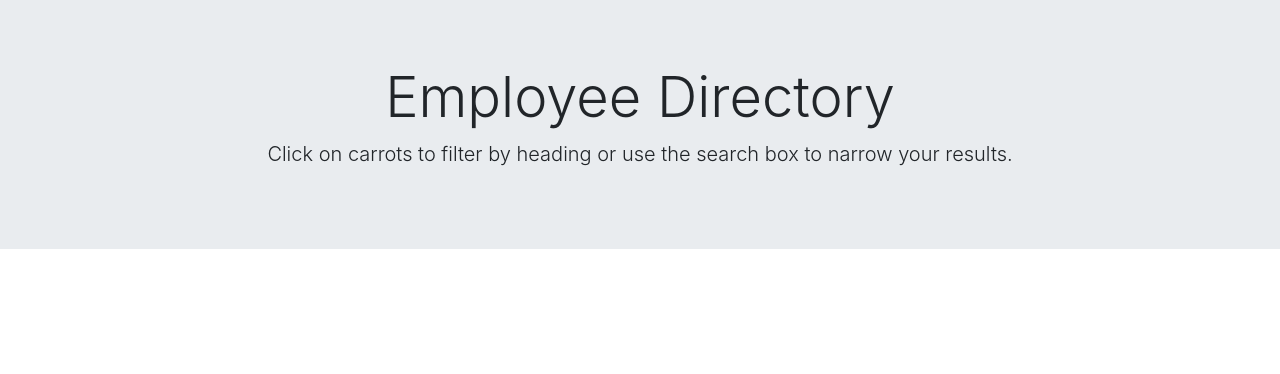
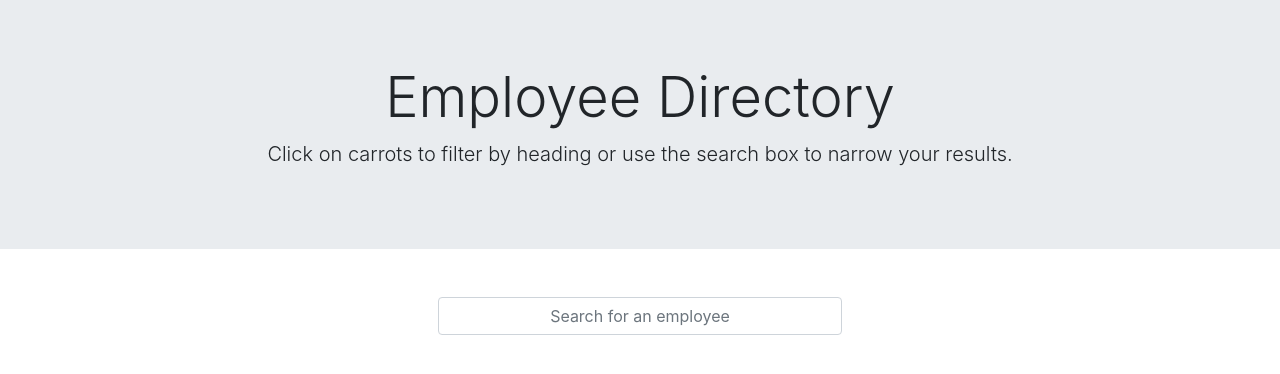
Before and after one commit to RyanKirkland86/employee-directory, a React (Create React App) app in the folder employee-directory/: page / in a window 1280 px wide. Shown: the top 374 px of the page. Built offline with nearby package versions, Linux system fonts and the light colour scheme.

Commit message:
Added a wrapper and search component

```diff
--- a/employee-directory/src/App.js
+++ b/employee-directory/src/App.js
@@ -1,20 +1,22 @@
 import React, { Component } from "react";
 import Header from "./components/Header";
+import SearchForm from "./components/SearchForm";
 import Table from "./components/Table";
 import TableRow from "./components/TableRow";
+import Wrapper from "./components/Wrapper";
 import API from "./utils/API";
 
 class App extends Component {
 
   render() {
     return (
-      <div>
-        <Header>
-          <Table>
-
-          </Table>
-        </Header>
-      </div>
+      <Wrapper>
+        <Header />
+          <SearchForm
+            // handleInputChange={handleInputChange}
+            // results={search}
+          />
+      </Wrapper>
     )
   }
 }
--- /dev/null
+++ b/employee-directory/src/components/SearchForm/index.js
@@ -0,0 +1,21 @@
+import React from "react";
+import "./style.css";
+
+function SearchForm(props) {
+    return (
+        <div className="row justify-content-center mb-5">
+            <div className="input-group col-4 w-25 p-3" id="search">
+                <input
+                    value={props.search}
+                    onChange={props.handleInputChange}
+                    type="text"
+                    class="form-control mx-auto text-center"
+                    placeholder="Search for an employee">
+                </input>
+            </div>
+        </div>
+
+    )
+}
+
+export default SearchForm;
--- /dev/null
+++ b/employee-directory/src/components/SearchForm/style.css
@@ -0,0 +1,3 @@
+#search {
+    text-align: center;
+}
--- /dev/null
+++ b/employee-directory/src/components/Wrapper/index.js
@@ -0,0 +1,8 @@
+import React from "react";
+import "./style.css";
+
+function Wrapper(props) {
+  return <main className="wrapper" {...props} />;
+}
+
+export default Wrapper;
--- /dev/null
+++ b/employee-directory/src/components/Wrapper/style.css
@@ -0,0 +1,4 @@
+.wrapper {
+    min-height: 100%;
+    padding-bottom: 100px;
+  }
--- a/employee-directory/src/index.js
+++ b/employee-directory/src/index.js
@@ -3,9 +3,4 @@ import ReactDOM from 'react-dom';
 import './index.css';
 import App from './App';
 
-ReactDOM.render(
-  <React.StrictMode>
-    <App />
-  </React.StrictMode>,
-  document.getElementById('root')
-);
+ReactDOM.render(<App />, document.getElementById("root"));
```
